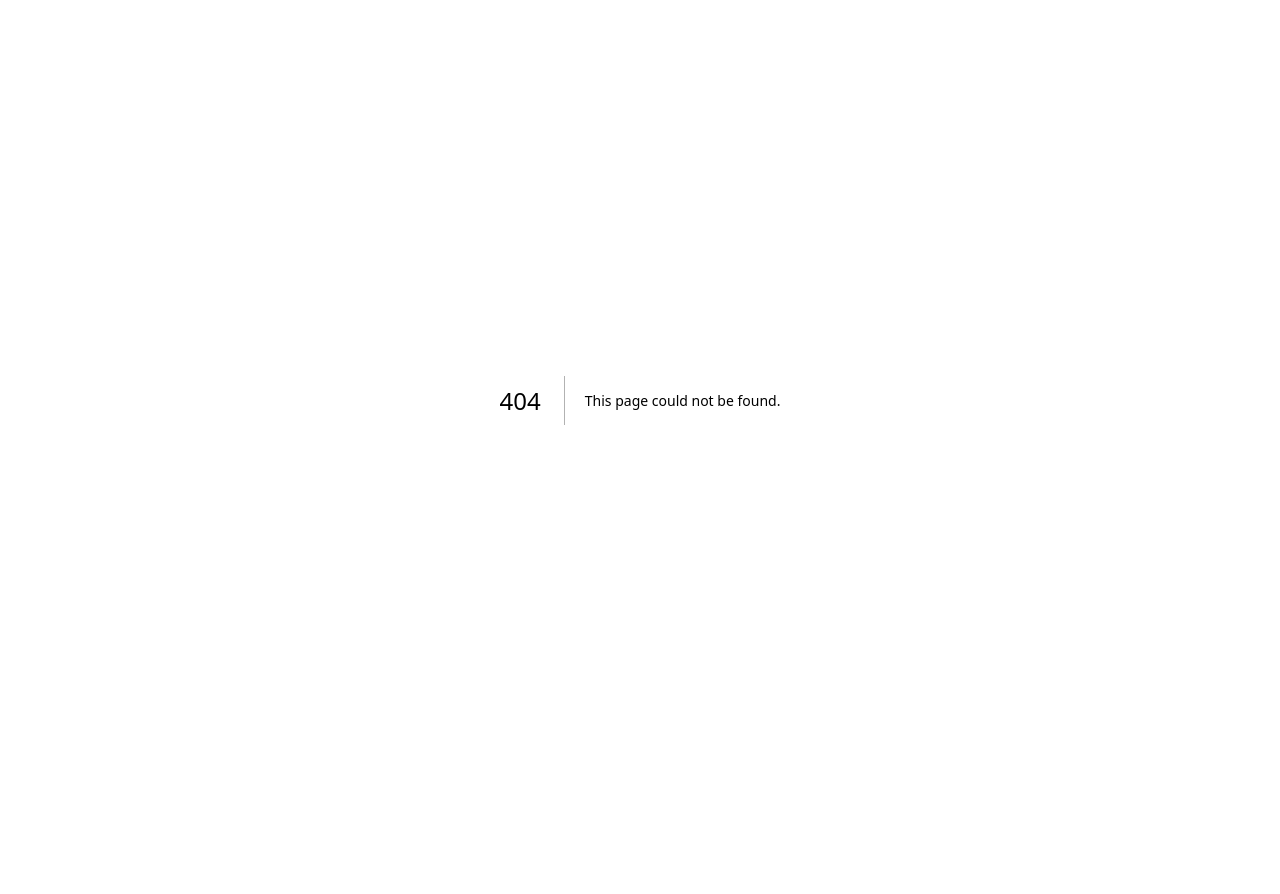
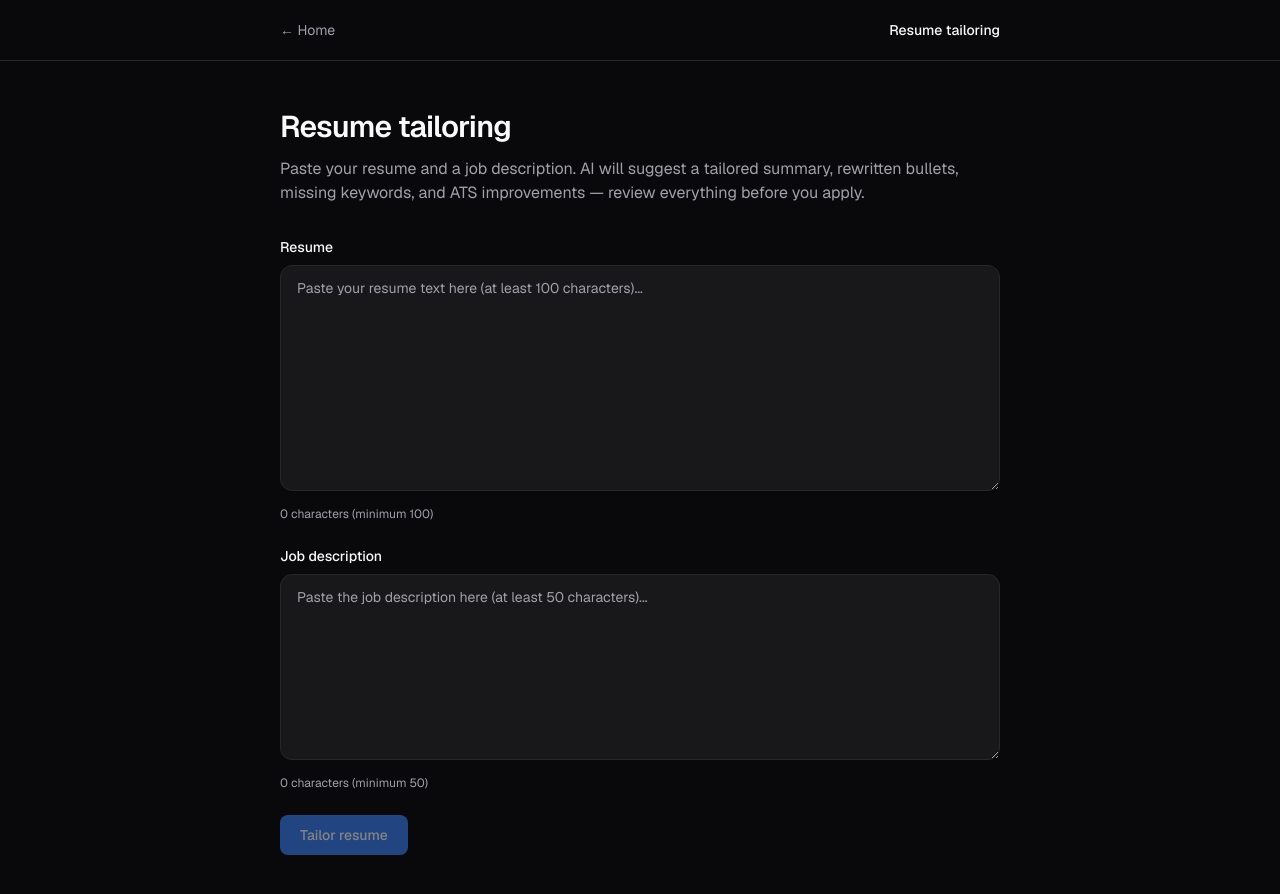
Before and after one commit to Nat-Glenn/ai-career-assistant, a Next.js app: page /resume/tailor in a window 1280 px wide. Before the commit this address had no page. Shown: the top 894 px of the page. Before the commit the page ends 800 px from the top, so only its background shows below. Built offline with nearby package versions, Linux system fonts and the light colour scheme.

Commit message:
Add resume tailoring UI

```diff
--- /dev/null
+++ b/src/app/resume/tailor/page.tsx
@@ -0,0 +1,37 @@
+import Link from "next/link";
+import { ResumeTailorForm } from "@/components/resume/resume-tailor-form";
+
+export default function ResumeTailorPage() {
+  return (
+    <div className="min-h-full">
+      <header className="border-b border-card-border">
+        <div className="mx-auto flex max-w-3xl items-center justify-between px-6 py-5">
+          <Link
+            href="/"
+            className="text-sm text-muted transition-colors hover:text-foreground"
+          >
+            ← Home
+          </Link>
+          <span className="text-sm font-medium text-foreground">
+            Resume tailoring
+          </span>
+        </div>
+      </header>
+
+      <main className="mx-auto max-w-3xl px-6 py-12">
+        <div className="mb-8">
+          <h1 className="text-3xl font-semibold tracking-tight text-foreground">
+            Resume tailoring
+          </h1>
+          <p className="mt-3 text-muted">
+            Paste your resume and a job description. AI will suggest a tailored
+            summary, rewritten bullets, missing keywords, and ATS improvements —
+            review everything before you apply.
+          </p>
+        </div>
+
+        <ResumeTailorForm />
+      </main>
+    </div>
+  );
+}
--- a/src/components/resume/index.ts
+++ b/src/components/resume/index.ts
@@ -2,4 +2,5 @@
  * Resume tailoring UI (upload, suggestions, diff view).
  */
 
-export {};
+export { ResumeTailorForm } from "./resume-tailor-form";
+export { ResumeTailorResults } from "./resume-tailor-results";
--- /dev/null
+++ b/src/components/resume/resume-tailor-form.tsx
@@ -0,0 +1,144 @@
+"use client";
+
+import { useState } from "react";
+import type { ResumeTailoringResult } from "@/types/resume-tailoring";
+import { ResumeTailorResults } from "./resume-tailor-results";
+
+type ApiErrorBody = {
+  error?: {
+    code?: string;
+    message?: string;
+  };
+};
+
+type ApiSuccessBody = {
+  data: ResumeTailoringResult;
+};
+
+const MIN_RESUME_LENGTH = 100;
+const MIN_JOB_LENGTH = 50;
+
+const textareaClassName =
+  "w-full rounded-xl border border-card-border bg-card px-4 py-3 text-sm text-foreground placeholder:text-muted focus:border-accent focus:outline-none focus:ring-1 focus:ring-accent";
+
+export function ResumeTailorForm() {
+  const [resumeText, setResumeText] = useState("");
+  const [jobDescription, setJobDescription] = useState("");
+  const [isLoading, setIsLoading] = useState(false);
+  const [error, setError] = useState<string | null>(null);
+  const [result, setResult] = useState<ResumeTailoringResult | null>(null);
+
+  const resumeLength = resumeText.trim().length;
+  const jobLength = jobDescription.trim().length;
+  const canSubmit =
+    resumeLength >= MIN_RESUME_LENGTH && jobLength >= MIN_JOB_LENGTH;
+
+  async function handleSubmit(event: React.FormEvent<HTMLFormElement>) {
+    event.preventDefault();
+    setIsLoading(true);
+    setError(null);
+    setResult(null);
+
+    try {
+      const response = await fetch("/api/resume/tailor", {
+        method: "POST",
+        headers: { "Content-Type": "application/json" },
+        body: JSON.stringify({ resumeText, jobDescription }),
+      });
+
+      const json = (await response.json()) as ApiSuccessBody & ApiErrorBody;
+
+      if (!response.ok) {
+        setError(json.error?.message ?? "Tailoring failed. Please try again.");
+        return;
+      }
+
+      setResult(json.data);
+    } catch {
+      setError(
+        "Could not reach the server. Check that npm run dev is running.",
+      );
+    } finally {
+      setIsLoading(false);
+    }
+  }
+
+  return (
+    <div className="space-y-8">
+      <form onSubmit={handleSubmit} className="space-y-6">
+        <div>
+          <label
+            htmlFor="resumeText"
+            className="mb-2 block text-sm font-medium text-foreground"
+          >
+            Resume
+          </label>
+          <textarea
+            id="resumeText"
+            name="resumeText"
+            rows={10}
+            required
+            minLength={MIN_RESUME_LENGTH}
+            value={resumeText}
+            onChange={(e) => setResumeText(e.target.value)}
+            placeholder="Paste your resume text here (at least 100 characters)..."
+            className={textareaClassName}
+            disabled={isLoading}
+          />
+          <p className="mt-2 text-xs text-muted">
+            {resumeLength} characters (minimum {MIN_RESUME_LENGTH})
+          </p>
+        </div>
+
+        <div>
+          <label
+            htmlFor="jobDescription"
+            className="mb-2 block text-sm font-medium text-foreground"
+          >
+            Job description
+          </label>
+          <textarea
+            id="jobDescription"
+            name="jobDescription"
+            rows={8}
+            required
+            minLength={MIN_JOB_LENGTH}
+            value={jobDescription}
+            onChange={(e) => setJobDescription(e.target.value)}
+            placeholder="Paste the job description here (at least 50 characters)..."
+            className={textareaClassName}
+            disabled={isLoading}
+          />
+          <p className="mt-2 text-xs text-muted">
+            {jobLength} characters (minimum {MIN_JOB_LENGTH})
+          </p>
+        </div>
+
+        <button
+          type="submit"
+          disabled={isLoading || !canSubmit}
+          className="rounded-lg bg-accent px-5 py-2.5 text-sm font-medium text-white transition-opacity hover:opacity-90 disabled:cursor-not-allowed disabled:opacity-50"
+        >
+          {isLoading ? "Tailoring…" : "Tailor resume"}
+        </button>
+      </form>
+
+      {isLoading && (
+        <p className="rounded-xl border border-card-border bg-card px-4 py-3 text-sm text-muted">
+          Tailoring your resume with AI — this may take a few seconds…
+        </p>
+      )}
+
+      {error && (
+        <p
+          role="alert"
+          className="rounded-xl border border-red-900/50 bg-red-950/30 px-4 py-3 text-sm text-red-300"
+        >
+          {error}
+        </p>
+      )}
+
+      {result && <ResumeTailorResults result={result} />}
+    </div>
+  );
+}
--- /dev/null
+++ b/src/components/resume/resume-tailor-results.tsx
@@ -0,0 +1,106 @@
+import type { ReactNode } from "react";
+import type { ResumeTailoringResult } from "@/types/resume-tailoring";
+
+type ResumeTailorResultsProps = {
+  result: ResumeTailoringResult;
+};
+
+function TagList({ items }: { items: string[] }) {
+  if (items.length === 0) {
+    return <p className="text-sm text-muted">None identified.</p>;
+  }
+
+  return (
+    <ul className="flex flex-wrap gap-2">
+      {items.map((item) => (
+        <li
+          key={item}
+          className="rounded-full border border-card-border bg-background px-3 py-1 text-sm text-foreground"
+        >
+          {item}
+        </li>
+      ))}
+    </ul>
+  );
+}
+
+function BulletList({ items }: { items: string[] }) {
+  if (items.length === 0) {
+    return <p className="text-sm text-muted">None identified.</p>;
+  }
+
+  return (
+    <ul className="list-inside list-disc space-y-1 text-sm text-foreground">
+      {items.map((item) => (
+        <li key={item}>{item}</li>
+      ))}
+    </ul>
+  );
+}
+
+function ResultSection({
+  title,
+  children,
+}: {
+  title: string;
+  children: ReactNode;
+}) {
+  return (
+    <section className="rounded-xl border border-card-border bg-card p-5">
+      <h3 className="mb-3 text-sm font-medium uppercase tracking-wider text-muted">
+        {title}
+      </h3>
+      {children}
+    </section>
+  );
+}
+
+export function ResumeTailorResults({ result }: ResumeTailorResultsProps) {
+  return (
+    <div className="space-y-4">
+      <ResultSection title="Tailored summary">
+        <p className="text-sm leading-relaxed text-foreground">
+          {result.tailoredSummary}
+        </p>
+      </ResultSection>
+
+      <ResultSection title="Rewritten bullets">
+        {result.rewrittenBullets.length === 0 ? (
+          <p className="text-sm text-muted">No bullets suggested.</p>
+        ) : (
+          <ul className="space-y-4">
+            {result.rewrittenBullets.map((bullet, index) => (
+              <li
+                key={`${bullet.original}-${index}`}
+                className="rounded-lg border border-card-border bg-background p-4"
+              >
+                <p className="mb-2 text-xs font-medium uppercase tracking-wider text-muted">
+                  Original
+                </p>
+                <p className="mb-3 text-sm text-muted line-through">
+                  {bullet.original}
+                </p>
+                <p className="mb-2 text-xs font-medium uppercase tracking-wider text-muted">
+                  Suggested
+                </p>
+                <p className="text-sm text-foreground">{bullet.rewritten}</p>
+              </li>
+            ))}
+          </ul>
+        )}
+      </ResultSection>
+
+      <ResultSection title="Missing keywords">
+        <TagList items={result.missingKeywords} />
+      </ResultSection>
+
+      <ResultSection title="ATS improvements">
+        <BulletList items={result.atsImprovements} />
+      </ResultSection>
+
+      <ResultSection title="Strengths to highlight">
+        <BulletList items={result.strengthsToHighlight} />
+      </ResultSection>
+    </div>
+  );
+}
```
